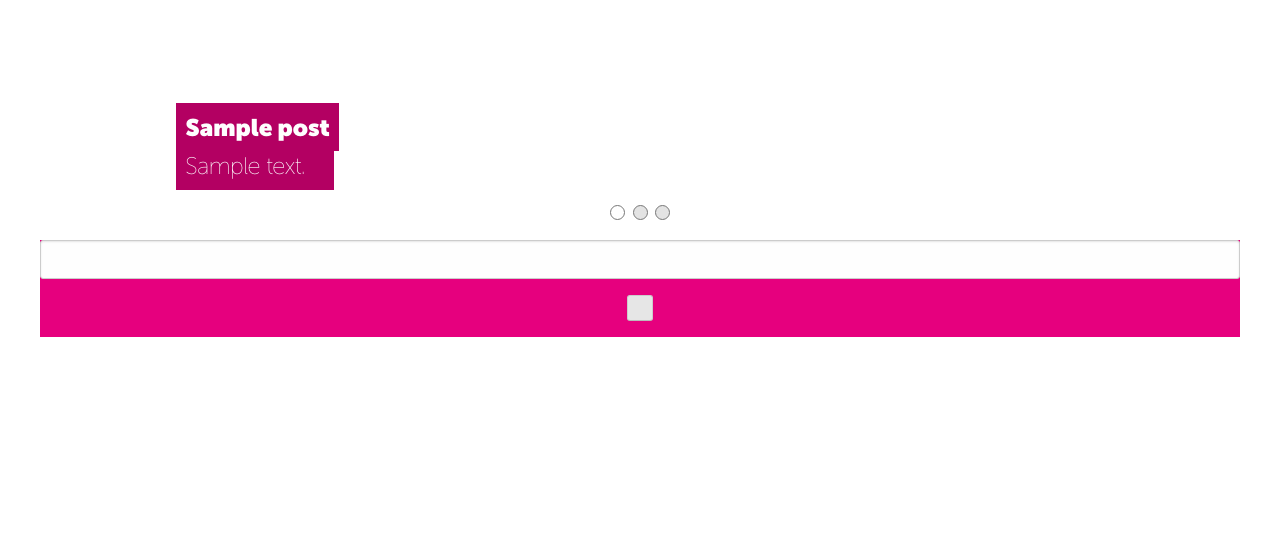
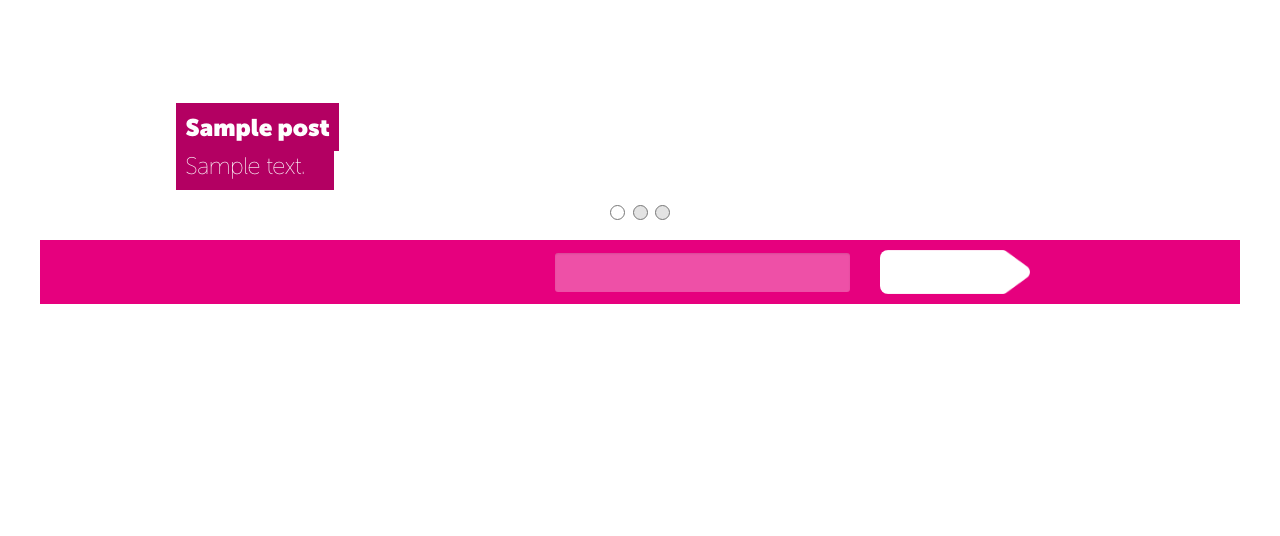
Before and after one commit to Kasutan/blr, a WordPress theme: template themes/cael/front-page.php in a window 1280 px wide. Shown: the part 251-787 px from the top of the page. Run offline with PHP 8.4 and a stand-in for WordPress, Linux system fonts and the light colour scheme; the site name, menu and one post (Sample post) are stand-ins, and other content is empty; some libraries are stand-ins or nearby versions; some web fonts are replaced.

Commit message:
CSS bandeau newsletter

```diff
--- a/themes/cael/style.css
+++ b/themes/cael/style.css
@@ -1328,7 +1328,7 @@ button.acces:active .slide-top {
 	border: none;
 	color: transparent;
 	background-color: transparent;
-	background-image: url(/wp-content/themes/cael/images/search.svg);
+	background-image: url('/wp-content/themes/cael/images/search.svg');
 	background-repeat: no-repeat;
 	background-size: 50px;
 	height: 50px;
@@ -2050,7 +2050,47 @@ button.acces:active .slide-top {
 }
 
 @media screen and (min-width: 123px) {}
-
+/*--------------------------------------------------------------
+### Bandeau Newsletter
+--------------------------------------------------------------*/
+.newsletter {
+	padding:10px;
+}
+.newsletter label {
+	color:#fff;
+}
+.newsletter h3 {
+	margin:0;
+}
+
+.newsletter .email {
+	background-color:#ee50a7;
+	border:none;
+	padding-left:30px;
+	margin:0 30px 0 10px;
+}
+.newsletter input[type="submit"],
+.newsletter input[type="submit"]:hover,
+.newsletter input[type="submit"]:focus ,
+.newsletter input[type="submit"]:active  {
+	background:#fff;
+	background:url('/wp-content/themes/cael/images/fleche.png');
+	background-size:cover;
+	background-position:right;
+	border:none;
+	border-radius: 8px;
+	color:var(--rose-clair);
+	font-size:1.5em;
+	line-height: 1;
+	padding:10px 15px;
+	text-align: left;
+	text-transform:lowercase;
+	width:150px;
+}
+
+.newsletter .consentement p {
+	margin-bottom: 0;
+}
 /*--------------------------------------------------------------
 ## Le CAEL
 --------------------------------------------------------------*/
--- a/themes/cael/template-parts/newsletter.php
+++ b/themes/cael/template-parts/newsletter.php
@@ -10,13 +10,13 @@ $validation = get_post_meta( 5, CMB_PREFIX.'_newsletter_validation', true);
 
 <section class="newsletter blanc fond-rose-clair">
 <form action="code mailchimp spécifique" method="post" id="cael-embedded-subscribe-form" name="cael-embedded-subscribe-form" class="validate" target="_blank" novalidate="">
-    <div id="cael-embed-signup" class="grid-x align-center">
-			<label for="mce-EMAIL"><h3><?php  echo esc_html( $titre ); ?></h3><br><?php  echo esc_html( $soustitre ); ?></label>
-			<input value="" name="EMAIL" class="email" id="mce-EMAIL" placeholder="<?php  echo esc_html( $saisie ); ?>" required="" data-cip-id="à modifier" type="email" onclick="jQuery('#newsletter-info').show()">
+		<div id="cael-embed-signup" class="grid-x align-center align-middle">
+			<label for="mce-EMAIL" class="cell medium-6 large-3"><h3><?php  echo esc_html( $titre ); ?></h3><?php  echo esc_html( $soustitre ); ?></label>
+			<input value="" name="EMAIL" class="email cell medium-6 large-3" id="mce-EMAIL" placeholder="<?php  echo esc_html( $saisie ); ?>" required="" data-cip-id="à modifier" type="email" onclick="jQuery('#newsletter-info').show()">
 
 			<div style="position: absolute; left: -5000px;" aria-hidden="true"><input name="modifier" tabindex="-1" value="" data-cip-id="modifier" type="text"></div>
-			<input value="<?php  echo esc_html( $bouton ); ?>" name="subscribe" id="cael-embedded-subscribe" class="button" onclick="if(!this.form.consent.checked){jQuery('#alerte').show();return false}" type="submit">
-			<div id="newsletter-info" class="consentement cell small-12" style="display:none">
+			<input value="<?php  echo esc_html( $bouton ); ?>" name="subscribe"  class="cell medium-6 large-2" id="cael-embedded-subscribe" class="button" onclick="if(!this.form.consent.checked){jQuery('#alerte').show();return false}" type="submit">
+			<div id="newsletter-info" class="consentement cell small-12 large-8" style="display:none">
 				<input id="consent" name="consent" value="yes" required type="checkbox">
 				<label for="consent"><?php  echo esc_html( $casecocher ); ?></label>
 				<p id="alerte" style="display:none"><small><?php  echo esc_html( $validation ); ?></small></p>
```
